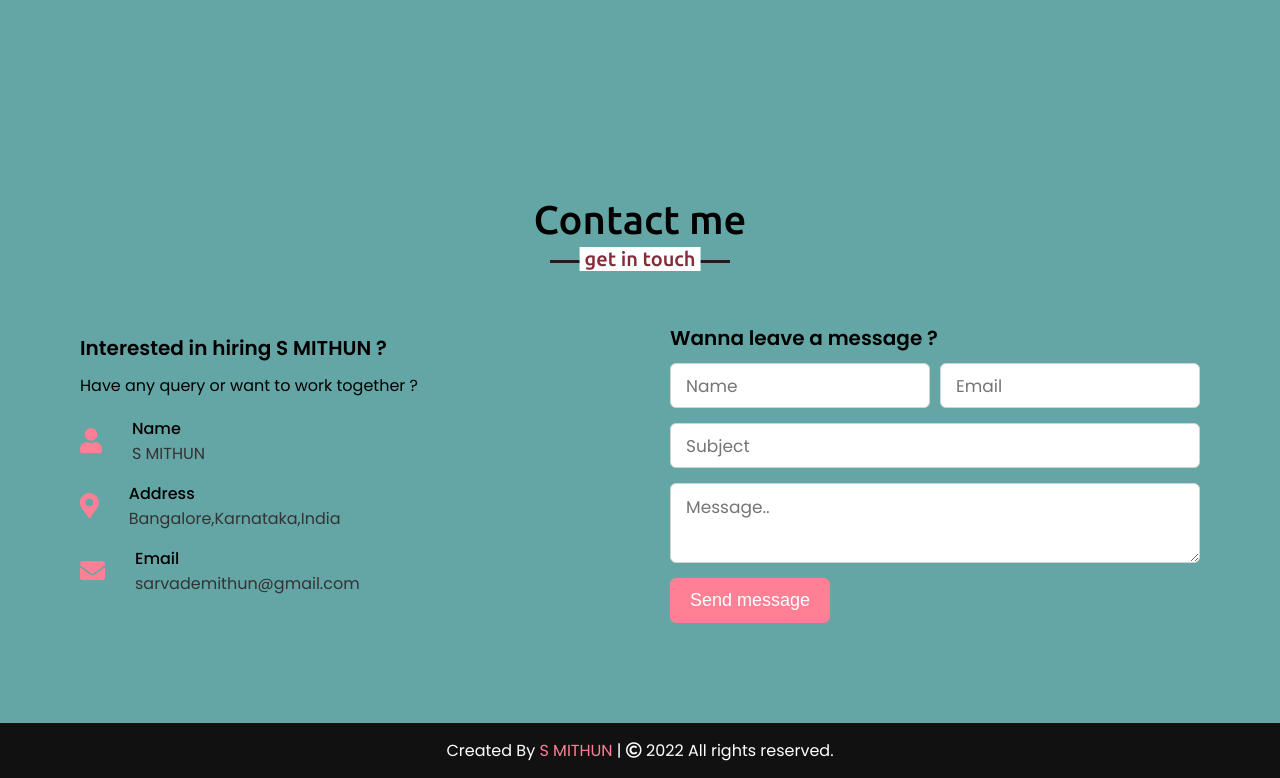
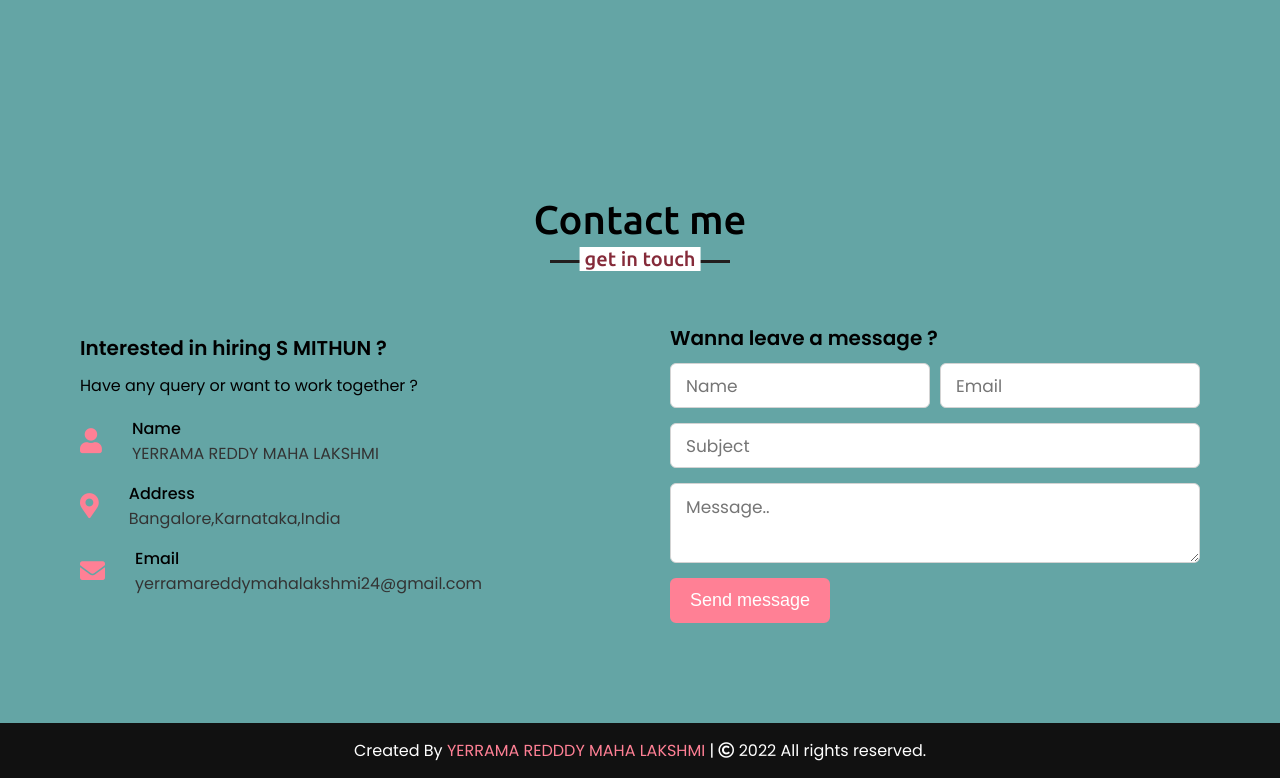
Before and after one commit to 322010328018-maha/OIBSIB_TASK_2, a plain HTML site: page index.html in a window 1280 px wide. Shown: the part 1979-2757 px from the top of the page. Drawn offline with nearby package versions, Linux system fonts and the light colour scheme.

Commit message:
Update index.html

```diff
--- a/index.html
+++ b/index.html
@@ -1,5 +1,5 @@
 <!DOCTYPE html>
-<!-- Created By S MITHUN -->
+<!-- Created By YERRAMA REDDY MAHA LAKSHMI -->
 <html lang="en">
 <head>
     <meta charset="UTF-8">
@@ -38,7 +38,7 @@
                     <img src="profile photo">
                 </div>
                 <div class="column right">
-                    <div class="text">I am S MITHUN and I'm a<span class="typing-2"></span></div>
+                    <div class="text">I am YERRAMA REDDY MAHA LAKSHMI and I'm a<span class="typing-2"></span></div>
                     <p> I'm currently a student pursuing my Bachelor of Technology in Computer science and Engineering with specialization in Data Science at GITAM School of Technology (2020-2024) and looking to join the workforce and gain real-world experience. I'm reliable and able to complete tasks on time in both individual and team settings. Through my academic and extracurricular projects, I've developed my communication, leadership and interpersonal skills that will serve this role and your company well. I learned programming, data science techniques, machine learning tools, and basic SQL techniques. I have gained very good knowledge about Python, Java, HTML, CSS, JDBC and JavaScript, ReactJS, Node.js like languages and completed some projects. and I have the experience of working on Ec2 Instances, Subnets, VPC's and I Have successfully completed the Microsoft AZure AZ-900 certification.And also I am enthusiastic to learn and work in Web development projects and cloud projects. </p>
                     <a href="Black White Minimalist CV Resume">Download CV</a>
                 </div>
@@ -143,7 +143,7 @@
                             <i class="fas fa-user"></i>
                             <div class="info">
                                 <div class="head">Name</div>
-                                <div class="sub-title">S MITHUN</div>
+                                <div class="sub-title">YERRAMA REDDY MAHA LAKSHMI</div>
                             </div>
                         </div>
                         <div class="row">
@@ -157,14 +157,14 @@
                             <i class="fas fa-envelope"></i>
                             <div class="info">
                                 <div class="head">Email</div>
-                                <div class="sub-title">sarvademithun@gmail.com</div>
+                                <div class="sub-title">yerramareddymahalakshmi24@gmail.com</div>
                             </div>
                         </div>
                     </div>
                 </div>
                 <div class="column right">
                     <div class="text">Wanna leave a message ?</div>
-                    <form class="contact-form" action="mailto:sarvademithun@gmail.com" method="POST">
+                    <form class="contact-form" action="mailto:yerramareddymahalakshmi24@gmail.com" method="POST">
                         <div class="fields">
                             <div class="field name">
                                 <input type="text" class="fullname" placeholder="Name">
@@ -188,7 +188,7 @@
         </div>
     </section>
     <footer>
-        <span>Created By <a href="https://www.linkedin.com/in/sarvade-mithun-348254250/">S MITHUN</a> | <span class="far fa-copyright"></span> 2022 All rights reserved.</span>
+        <span>Created By <a href="https://www.linkedin.com/in/%F0%9D%9A%88%F0%9D%9A%8E%F0%9D%9A%9B%F0%9D%9A%9B%F0%9D%9A%8A%F0%9D%9A%96%F0%9D%9A%8A-%F0%9D%9A%81%F0%9D%9A%8E%F0%9D%9A%8D%F0%9D%9A%8D%F0%9D%9A%A2-%F0%9D%99%BC%F0%9D%9A%8A%F0%9D%9A%91%F0%9D%9A%8A-%F0%9D%99%BB%F0%9D%9A%8A%F0%9D%9A%94%F0%9D%9A%9C%F0%9D%9A%91%F0%9D%9A%96%F0%9D%9A%92-4b8090214/">YERRAMA REDDDY MAHA LAKSHMI</a> | <span class="far fa-copyright"></span> 2022 All rights reserved.</span>
     </footer>
 
     <script src="script.js"></script>
```
